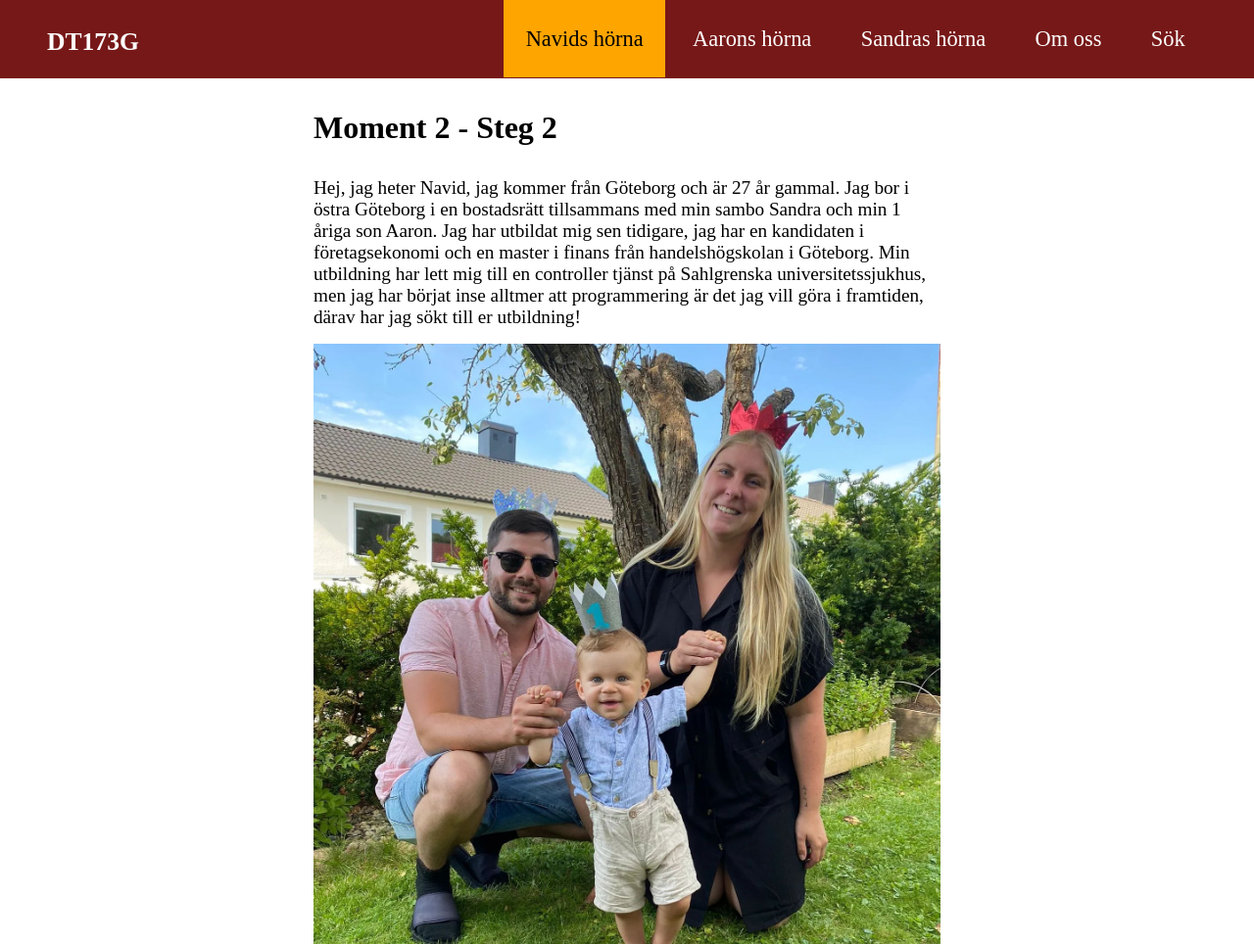
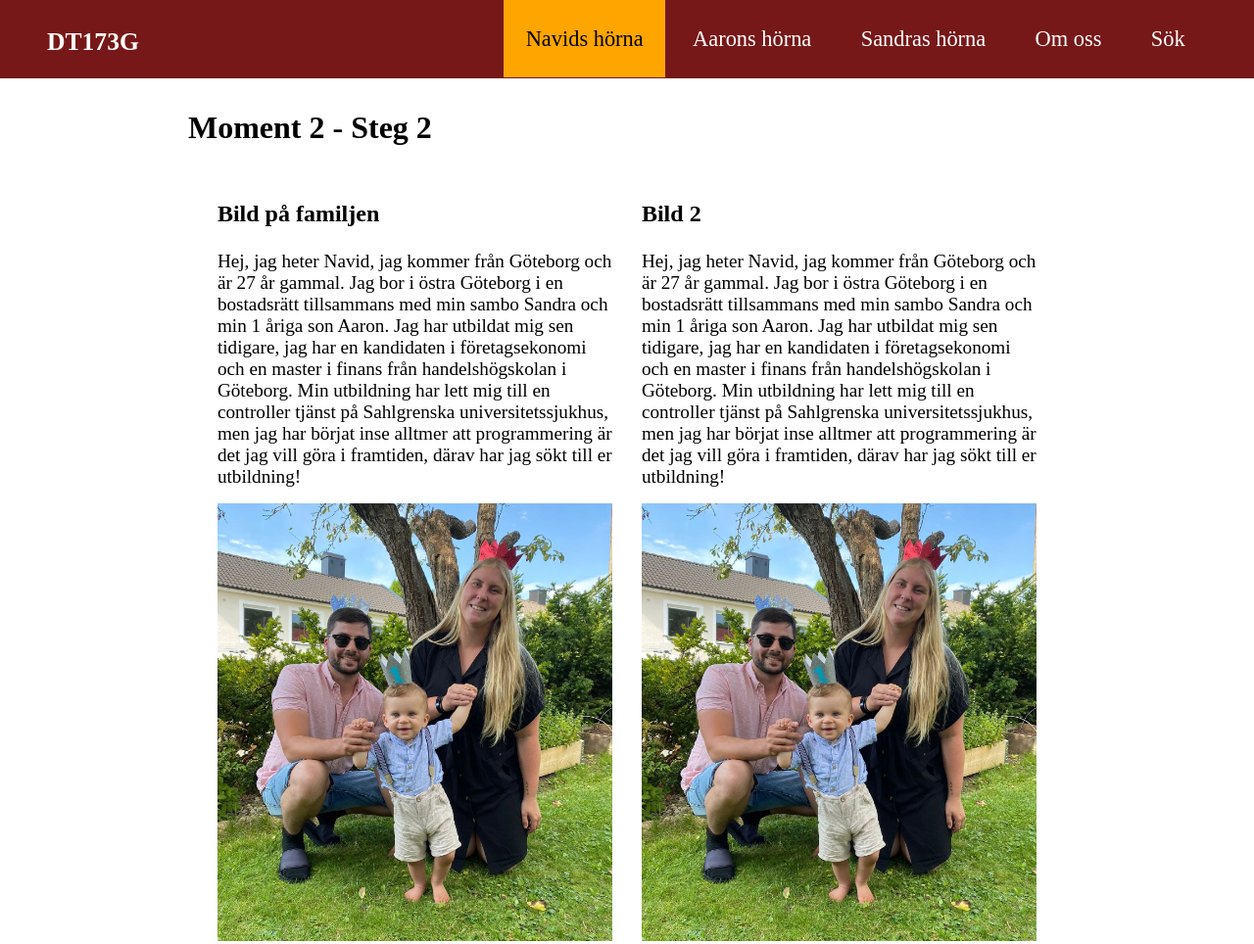
Before and after one commit to Cutecowboy/DT173G_mom2_step2, a website: page src/index.html in a window 1280 px wide. Shown: the top 964 px of the page at 98% size. Drawn offline with Linux system fonts and the light colour scheme; files that its build step writes are made by us from their sources.

Commit message:
added a flex attribute to divide the two pictures into two divs where we can use extend from one div to the second div

```diff
--- a/src/index.html
+++ b/src/index.html
@@ -46,7 +46,10 @@
     <h1 class="title">Moment 2 - Steg 2</h1>
 
     <div class="content">
-        <p>Hej, jag heter Navid, jag kommer från Göteborg och är 27 år gammal. Jag bor i östra Göteborg i en bostadsrätt
+        <div id="content1">
+            <h2>Bild på familjen</h2>
+            <p>Hej, jag heter Navid, jag kommer från Göteborg och är 27 år gammal. Jag bor i östra Göteborg i en
+                bostadsrätt
                 tillsammans med min sambo Sandra och min 1 åriga son Aaron.
                 Jag har utbildat mig sen tidigare, jag har en kandidaten i företagsekonomi och en master i finans från
                 handelshögskolan i Göteborg. Min utbildning har lett mig till en controller tjänst på Sahlgrenska
@@ -54,12 +57,27 @@
                 därav har jag sökt till er utbildning!
             </p>
             <img id="img1" src="images/299978056_10223918456122170_6738904867476267439_n.jpg" alt="Bild på familjen">
-        <p class="cursive">2022-08-17 Här är en bild på mig, Sandra och Aaron på Aarons ettårskalas! <a class="pic-link" href="images/299978056_10223918456122170_6738904867476267439_n.jpg" target="_blank">Se bilden</a></p>
+            <p class="cursive">2022-08-17 Här är en bild på mig, Sandra och Aaron på Aarons ettårskalas! <a
+                    class="pic-link" href="images/299978056_10223918456122170_6738904867476267439_n.jpg"
+                    target="_blank">Se bilden</a></p>
 
+        </div>
+        <div id="content2">
+            <h2>Bild 2</h2>
+            <p>Hej, jag heter Navid, jag kommer från Göteborg och är 27 år gammal. Jag bor i östra Göteborg i en
+                bostadsrätt
+                tillsammans med min sambo Sandra och min 1 åriga son Aaron.
+                Jag har utbildat mig sen tidigare, jag har en kandidaten i företagsekonomi och en master i finans från
+                handelshögskolan i Göteborg. Min utbildning har lett mig till en controller tjänst på Sahlgrenska
+                universitetssjukhus, men jag har börjat inse alltmer att programmering är det jag vill göra i framtiden,
+                därav har jag sökt till er utbildning!
+            </p>
             <!-- Byt bild o alt tag -->
             <img id="img2" src="images/299978056_10223918456122170_6738904867476267439_n.jpg" alt="Bild 2">
-        <p class="cursive">2022-08-17 Här är en bild på mig, Sandra och Aaron på Aarons ettårskalas! <a class="pic-link" href="images/299978056_10223918456122170_6738904867476267439_n.jpg" target="_blank">Se bilden</a></p>
-
+            <p class="cursive">2022-08-17 Här är en bild på mig, Sandra och Aaron på Aarons ettårskalas! <a
+                    class="pic-link" href="images/299978056_10223918456122170_6738904867476267439_n.jpg"
+                    target="_blank">Se bilden</a></p>
+        </div>
 
 
     </div>
--- a/src/sass/_base.scss
+++ b/src/sass/_base.scss
@@ -11,7 +11,7 @@
 @mixin position($margin: false) {
     position:relative;
     top:80px;
-    width: 50%;
+    width: 70%;
     @if $margin {
         margin: 2rem auto;
     } @else {
@@ -43,3 +43,7 @@
 @mixin navbar{
     @media only screen and (min-width: 992px) {@content};
 }
+
+@mixin tablet{
+    @media only screen and (max-width: 992px) {@content};
+}
--- a/src/sass/content.scss
+++ b/src/sass/content.scss
@@ -7,6 +7,9 @@
 
 .content{
     @include position;
+    display:flex;
+    justify-content: space-evenly;
+
 }
 
 #img1{
@@ -41,8 +44,27 @@ p{
     color: darken($linkcolor, 20);
 }
 
+#content1{
+    margin-bottom: 1rem;
+    width: 45%;
+
+}
+
+#content2{
+    @extend #content1;
+}
+
 @include phone{
     .content, .title {
         width: 80%;
     }
 }
+
+@include tablet{
+    .content{
+        display: block;
+    }
+    #content1{
+        width: 100%;
+    }
+}
```
Also changed, not shown: pub/index.html (+1 -1 lines), pub/css/styles.css. Lines whose indentation alone changed are shown as unchanged.
